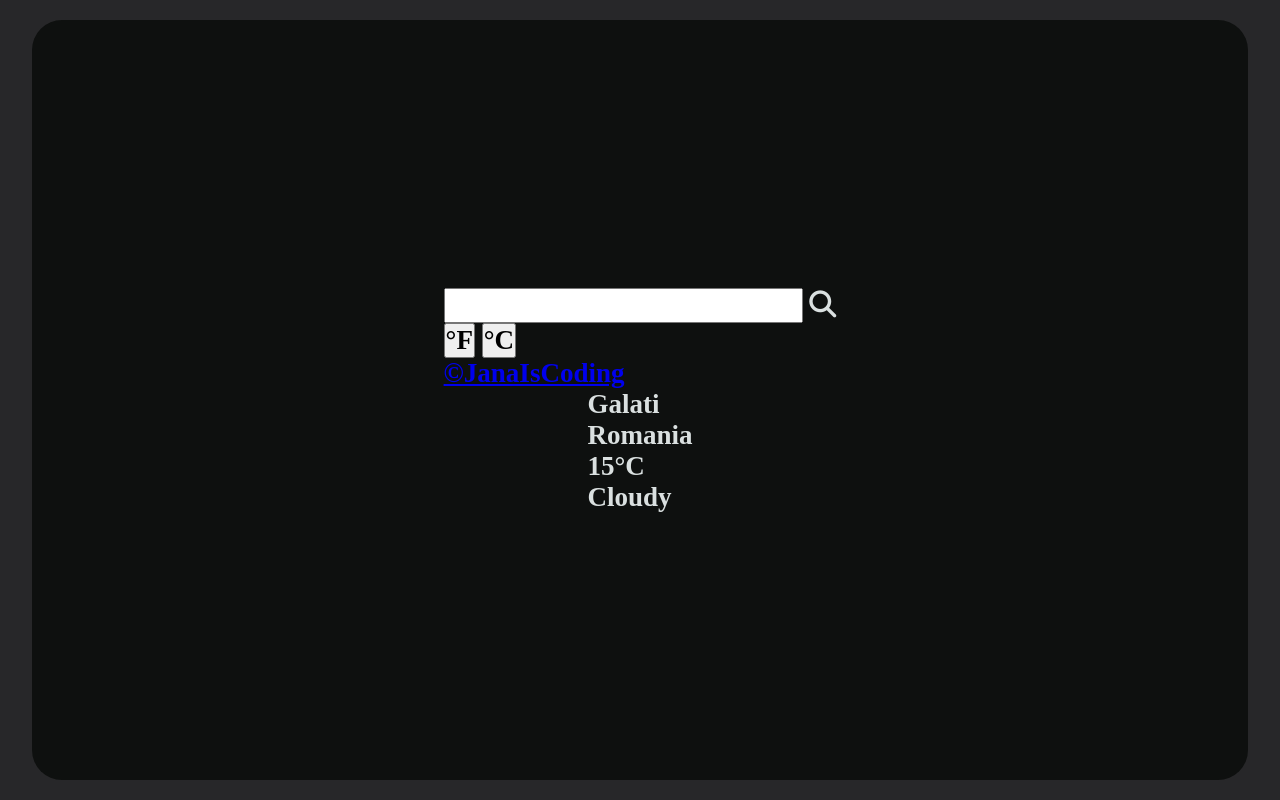
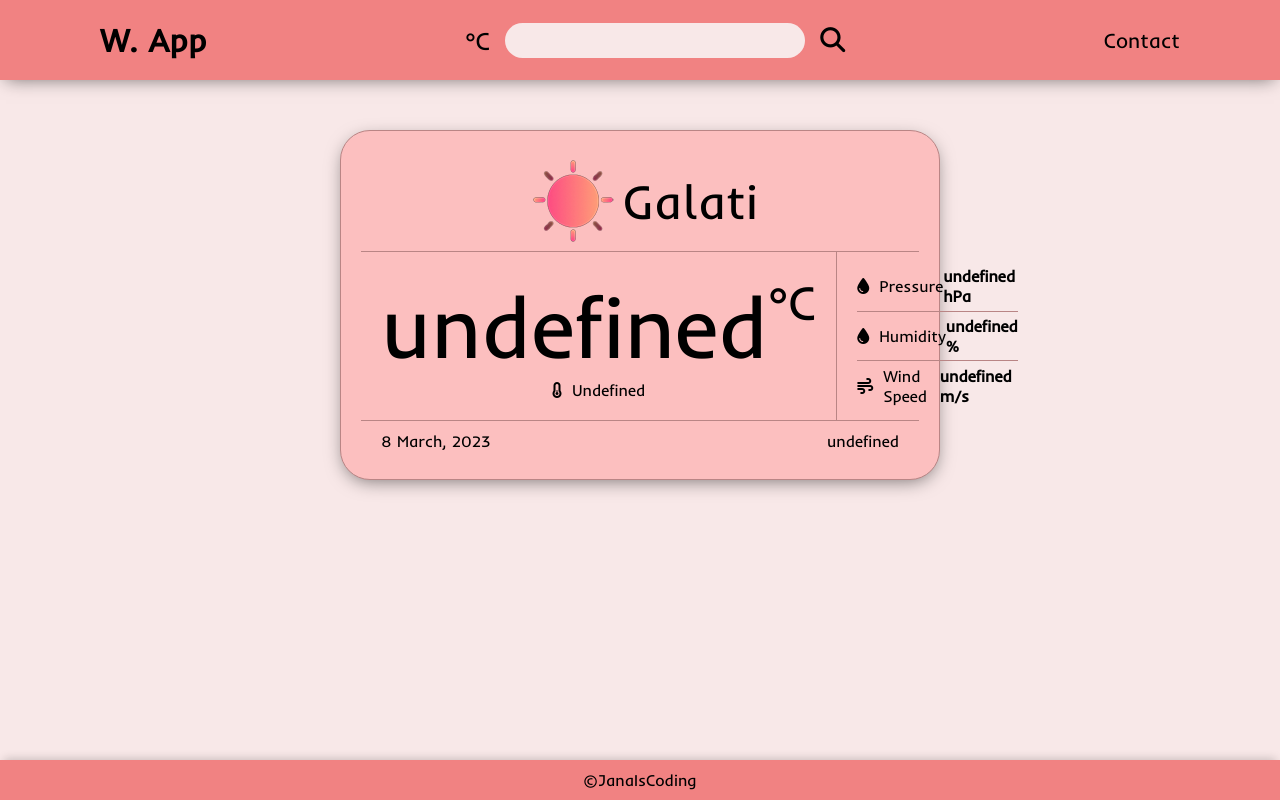
Before and after one commit to janaiscoding/weather-app, a website built with webpack: page dist/index.html in a window 1280 px wide. Built offline with nearby package versions, Linux system fonts and the light colour scheme; no server answers.

Commit message:
Add current weather styling and functions

```diff
--- a/src/index.js
+++ b/src/index.js
@@ -2,19 +2,22 @@ import "./style.css";
 import WeatherClass from "./modules/weatherClass";
 const API_KEY = "e242732684f64bf197c925a0f8a7be98";
 
-
 // DOM SELECTORS
 const userInput = document.getElementById("location");
 const submitIcon = document.querySelector(".fa-magnifying-glass");
+const unitHandler = document.querySelector(".units-handler");
 // variables
 let location = "galati";
 let lat = "45.4338215";
 let lon = "28.0549395";
 let units = "metric";
+let unitSymbol = "C";
+let windUnit = "m/s";
 // weather app class
 let currentObj = new WeatherClass();
 // Initialize project
 renderCurrent();
+//API functions
 async function requestCoord() {
   try {
     const response = await fetch(
@@ -30,7 +33,7 @@ async function requestCoord() {
     console.log(`Error: ${error}`);
   }
 }
-
+// API current weather
 async function requestCurrent() {
   await requestCoord();
   try {
@@ -54,10 +57,62 @@ async function requestCurrent() {
     console.log(`Error: ${error}`);
   }
 }
-
+// DISPLAY
 async function renderCurrent() {
   await requestCoord();
   await requestCurrent();
+  const content = document.querySelector(".content");
+  content.innerHTML = ` <div class="current-weather-info">
+  <div class="top-wrapper">
+    <img
+      src="./assets-temporary/sunny.png"
+      alt="image of state of current weather"
+      class="state"
+    />
+    <div class="city-name">${location}</div>
+  </div>
+  <div class="middle-wrapper">
+    <div class="temperature-group">
+      <div class="temp-wrapper">
+        <div class="temp">${currentObj.temp}</div>
+        <div class="units">°${unitSymbol}</div>
+      </div>
+      <div class="icon-wrapper">
+        <i class="fa-solid fa-temperature-quarter"></i>
+        <div class="state-description">${currentObj.stateDescription}</div>
+      </div>
+    </div>
+    <div class="right-content-wrapper">
+      <div class="pressure-group">
+        <div class="icon-wrapper">
+          <i class="fa-solid fa-droplet"></i>
+          <div class="pressure-title">Pressure</div>
+        </div>
+        <div class="pressure">${currentObj.pressure} hPa</div>
+      </div>
+      <div class="line"></div>
+      <div class="humidity-group">
+        <div class="icon-wrapper">
+          <i class="fa-solid fa-droplet"></i>
+          <div class="humidity-title">Humidity</div>
+        </div>
+        <div class="humidity">${currentObj.humidity} %</div>
+      </div>
+      <div class="line"></div>
+      <div class="wind-group">
+        <div class="icon-wrapper">
+          <i class="fa-solid fa-wind"></i>
+          <div class="wind-speed-title">Wind Speed</div>
+        </div>
+        <div class="wind-speed">${currentObj.windSpd} ${windUnit}</div>
+      </div>
+    </div>
+  </div>
+  <div class="bottom-wrapper">
+    <div class="current-date">8 March, 2023</div>
+    <div class="country">${currentObj.country}</div>
+  </div>
+</div>`;
   console.log(currentObj);
   console.log(`rendering done`);
 }
@@ -85,14 +140,20 @@ submitIcon.addEventListener("click", () => {
 });
 
 // HANDLE UNITS BUTTONS
-const imperialButton = document.getElementById("imperial");
-imperialButton.onclick = () => {
-  units = "imperial";
+const updateUnit = () => {
+  if (unitHandler.textContent === "°C") {
+    units = "imperial";
+    unitSymbol = "F";
+    windUnit = "m/h"
+    unitHandler.textContent = "°F";
+  } else if (unitHandler.textContent === "°F") {
+    units = "metric";
+    unitSymbol = "C";
+    windUnit = "m/s"
+    unitHandler.textContent = "°C";
+  }
+};
+unitHandler.onclick = () => {
+  updateUnit();
   renderCurrent();
 };
-
-const metricButton = document.getElementById("metric");
-metricButton.onclick = () => {
-  units = "metric";
-  renderCurrent();
-};
--- a/src/style.css
+++ b/src/style.css
@@ -1,41 +1,192 @@
-* {
+@font-face {
+  font-family: "Inder";
+  src: url(/src/assets/Inder/Inder-Regular.ttf);
+  font-style: normal;
+}
+:root {
+  font-family: "Inder";
+  --background-color: #f8e8e8;
+  --primary-pink: #f18282;
+  --secondary-pink: #fcbfbf;
+  --font-color: black;
+}
+*,
+*::after,
+*::before {
+  box-sizing: border-box;
   margin: 0;
   padding: 0;
-  font-family: "Times New Roman", Times, serif;
-  font-size: 1.3rem;
-  font-weight: 600;
-}
-:root {
-  --background-grey: #272729;
-  --background-black: #0e100f;
-  --primary-white: #dae0e0;
 }
 
 body {
-  background-color: var(--background-grey);
-  height: 100vh;
+  background-color: var(--background-color);
+  color: var(--font-color);
+}
+/*HEADER*/
+.navbar {
   display: flex;
-  flex-direction: column;
+  justify-content: space-between;
+  align-items: center;
+  background-color: var(--primary-pink);
+  height: 10vh;
+  padding: 0px 100px;
+  -webkit-box-shadow: 0px 5px 17px -6px rgba(0, 0, 0, 0.54);
+  box-shadow: 0px 5px 17px -6px rgba(0, 0, 0, 0.54);
+}
+.logo {
+  font-size: 2rem;
+  font-weight: 800;
+}
+input {
+  width: 300px;
+  height: 35px;
+  border-radius: 20px;
+  outline: none;
+  background-color: var(--background-color);
+  border-color: transparent;
+  padding: 0px 25px;
+  font-size: 1.1rem;
+  font-style: italic;
+}
+.units-handler{
+  font-size: 25px;
+}
+.units-handler:hover{
+  cursor: pointer;
+}
+.search {
+  display: flex;
+  justify-content: center;
+  align-items: center;
+  gap: 15px;
+}
+.fa-magnifying-glass {
+  font-size: 25px;
+}
+.fa-magnifying-glass:hover{
+  cursor: pointer;
+}
+.social-link {
+  color: var(--font-color);
+  font-size: 1.3rem;
+}
+
+/*MAIN CONTENT*/
+.content {
+  padding: 0px 100px;
+  height: 85vh;
+  display: flex;
+  justify-content: center;
+  padding: 50px;
+}
+/*CURRENT INFO CARD*/
+.current-weather-info {
+  background-color: var(--secondary-pink);
+  border-radius: 30px;
+  border: 1px solid #b98585;
+  padding: 20px;
+  width: 600px;
+  height: 350px;
+  -webkit-box-shadow: 0px 5px 18px -4px rgba(0, 0, 0, 0.5);
+  box-shadow: 0px 5px 18px -4px rgba(0, 0, 0, 0.5);
+}
+.top-wrapper {
+  display: flex;
   align-items: center;
   justify-content: center;
+  border-bottom: 1px solid #b98585;
+}
+.city-name {
+  font-size: 48px;
+  text-transform: capitalize;
 }
 
-.content {
+.middle-wrapper {
+  display: grid;
+  grid-template-columns: repeat(2, 1fr);
+}
+.temperature-group {
   display: flex;
   flex-direction: column;
   justify-content: center;
+  align-self: center;
+  border-right: 1px solid #b98585;
+  padding: 20px;
+}
+.temp-wrapper {
+  display: flex;
+  align-items: flex-start;
+  justify-content: center;
+}
+.icon-wrapper{
+  display: flex;
+  justify-content: center;
+  gap: 10px;
   align-items: center;
-  height: 95vh;
-  background-color: var(--background-black);
-  color: var(--primary-white);
-  width: 95%;
-  border-radius: 30px;
+}
+.fa-temperature-three-quarters{
+  font-size: 16px;
+}
+.state-description {
+  font-size: 16px;
+  align-self: center;
+  text-transform: capitalize;
+}
+.temp {
+  font-size: 86px;
+}
+.units {
+  font-size: 48px;
+}
+.right-content-wrapper {
+  display: flex;
+  flex-direction: column;
+  justify-content: space-evenly;
+  padding: 10px 20px;
+}
+.pressure-group,
+.humidity-group,
+.wind-group {
+  display: flex;
+  justify-content: space-between;
+  font-size: 16px;
+}
+.pressure,
+.humidity,
+.wind-speed {
+  font-weight: bold;
+}
+.line {
+  border-bottom: 1px solid #b98585;
+}
+.bottom-wrapper {
+  display: flex;
+  padding: 10px 20px;
+  justify-content: space-between;
+  border-top: 1px solid #b98585;
 }
 
-i:hover {
-  cursor: pointer;
+/*FOOTER*/
+footer {
+  background-color: var(--primary-pink);
+  -webkit-box-shadow: 0px -5px 10px -4px rgba(0, 0, 0, 0.2);
+  box-shadow: 0px -5px 10px -4px rgba(0, 0, 0, 0.2);
+  display: flex;
+  justify-content: center;
+  align-items: center;
+  height: 5vh;
+}
+.footer-link {
+  color: var(--font-color);
+}
+/* GLOBAL SETTINGS */
+a,
+a:visited,
+a:focus {
+  text-decoration: none;
 }
 
-.search {
-  justify-self: flex-start;
+input:focus,
+input:active {
+  border-color: transparent;
 }
--- a/webpack.config.js
+++ b/webpack.config.js
@@ -15,6 +15,10 @@ module.exports = {
         test: /\.css$/i,
         use: ['style-loader', 'css-loader'],
       },
+      {
+        test: /\.(woff|woff2|eot|ttf|otf)$/i,
+        type: 'asset/resource',
+      },
     ],
   },
 }
```
Also changed, not shown: src/assets/Inder/OFL.txt (added, +94 -0 lines), dist/8a2461b6d08b6710e6f8.ttf (added), dist/assets-temporary/sunny.png (added), dist/index.html, dist/main.js, src/assets/Inder/Inder-Regular.ttf (added), src/assets/sunny.png (added).
